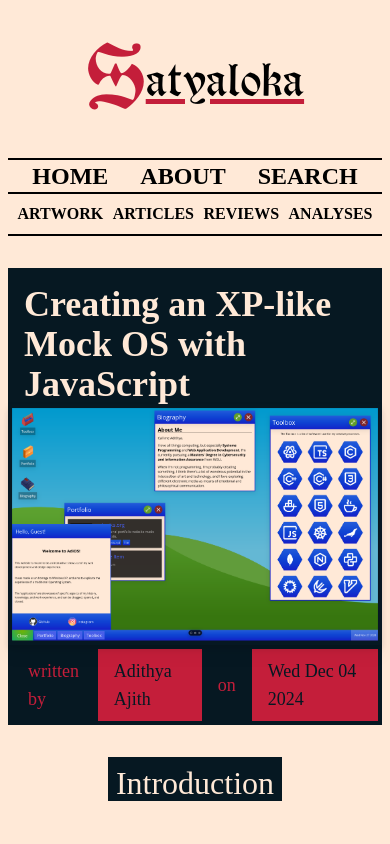
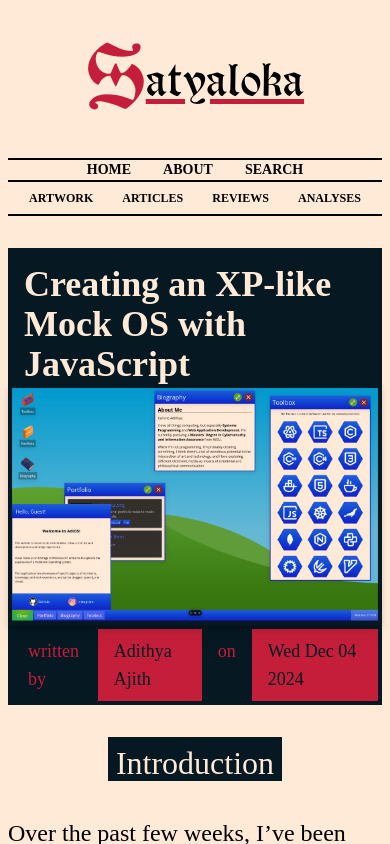
Before and after one commit to adharmic/satyaloka, an Astro site: page /articles/creating-a-mock-os-with-javascript in a window 390 px wide. Built offline with nearby package versions, Linux system fonts and the light colour scheme; Astro itself is replaced by a stand-in of ours; a web font is replaced by a local one.

Commit message:
Improve mobile formatting

```diff
--- a/src/components/Header.astro
+++ b/src/components/Header.astro
@@ -5,7 +5,7 @@ import Separator from "./decorations/Separator.astro";
 ---
 
 <div
-  class="flex max-h-fit sm:flex-row flex-col items-center justify-center sm:items-start sm:justify-start"
+  class="flex max-h-fit lg:flex-row flex-col items-center justify-center lg:items-start lg:justify-start"
 >
   <HeroText />
   <Navigator />
@@ -13,7 +13,7 @@ import Separator from "./decorations/Separator.astro";
 <div class="flex flex-col gap-2 items-end">
   <Separator />
   <ul
-    class="font-['Faculty'] font-bold flex items-center justify-evenly w-full"
+    class="font-['Faculty'] font-bold flex items-center justify-evenly w-full overflow-x-scroll gap-2 text-xs sm:text-xl"
   >
     <li class="hover:underline transition-all hover:text-[--red]">
       <a href="/artwork">ARTWORK</a>
--- a/src/components/Navigator.astro
+++ b/src/components/Navigator.astro
@@ -2,12 +2,12 @@
 import Separator from "./decorations/Separator.astro";
 ---
 
-<div class="sm:hidden w-full">
+<div class="lg:hidden w-full">
   <Separator />
 </div>
 <div class="flex self-center w-full justify-evenly h-full">
   <ul
-    class="flex items-center justify-center sm:justify-end gap-8 font-['Faculty'] text-2xl font-bold w-full"
+    class="flex items-center justify-center lg:justify-end gap-8 font-['Faculty'] font-bold w-full overflow-x-scroll text-sm sm:text-2xl"
   >
     <li class="hover:underline transition-all hover:text-[--red]">
       <a href="/">HOME</a>
--- a/src/layouts/MainLayout.astro
+++ b/src/layouts/MainLayout.astro
@@ -15,7 +15,7 @@ import "../styles/globals.css";
   </head>
   <body>
     <Damask>
-      <div class="overflow-y-scroll h-full scroller">
+      <div class="overflow-y-scroll h-full scroller overflow-x-hidden">
         <Paper>
           <Header />
           <div class="font-['Darwin'] text-3xl">
--- a/src/pages/articles/[...slug].astro
+++ b/src/pages/articles/[...slug].astro
@@ -34,7 +34,7 @@ const { Content } = await article.render();
         alt={article.data.coverAlt}
       />
       <div
-        class="flex justify-between sm:self-end text-lg bg-[--damask] border-4 border-[--damask] items-center sm:justify-center"
+        class="flex justify-between sm:self-end text-lg bg-[--damask] border-4 border-[--damask] items-stretch sm:items-center sm:justify-center overflow-hidden text-ellipsis"
       >
         <p class="text-[--red] px-4 py-2">written by</p>
         <p class="bg-[--red] text-[--damask] px-4 py-2">Adithya Ajith</p>
```
